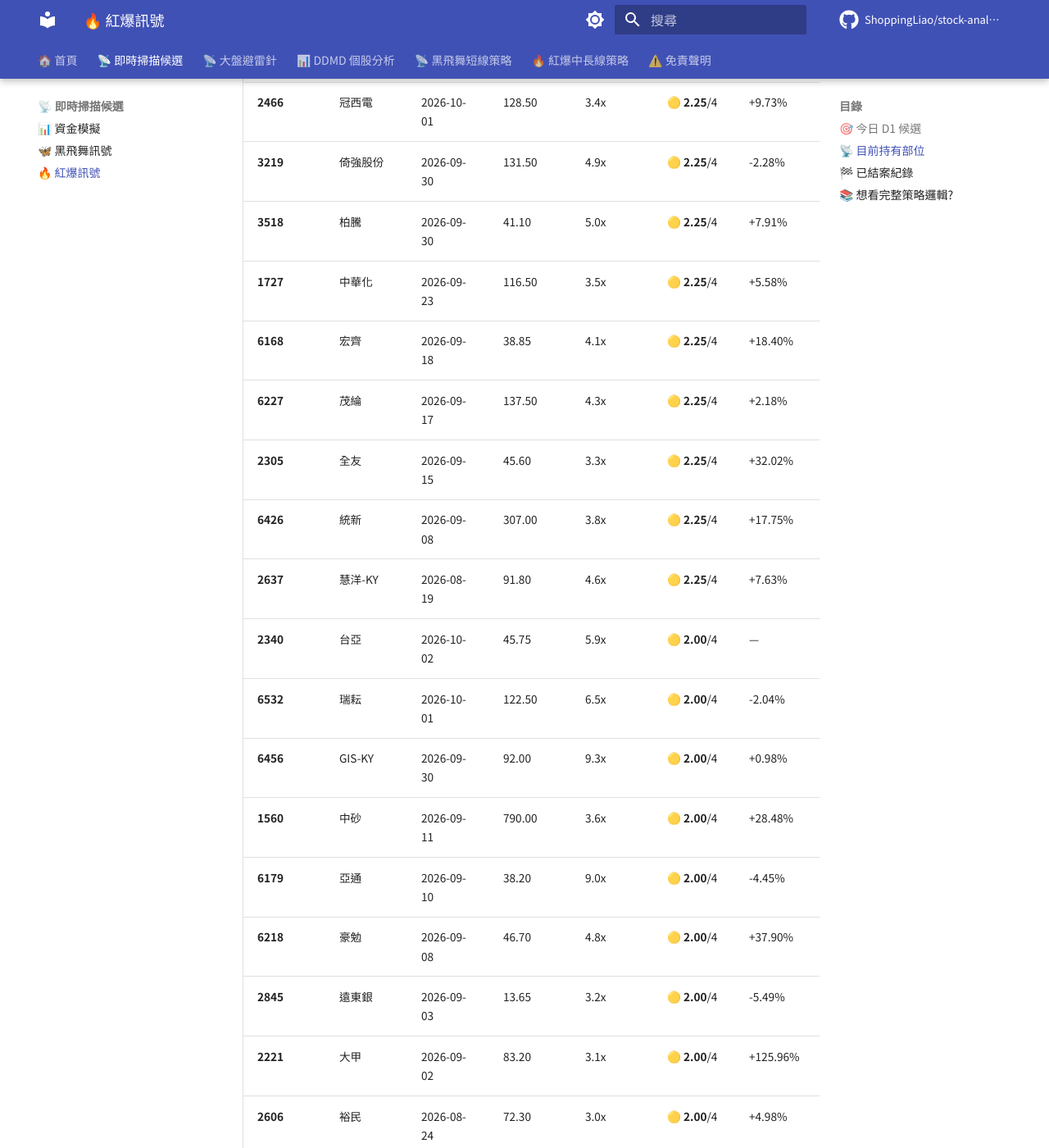
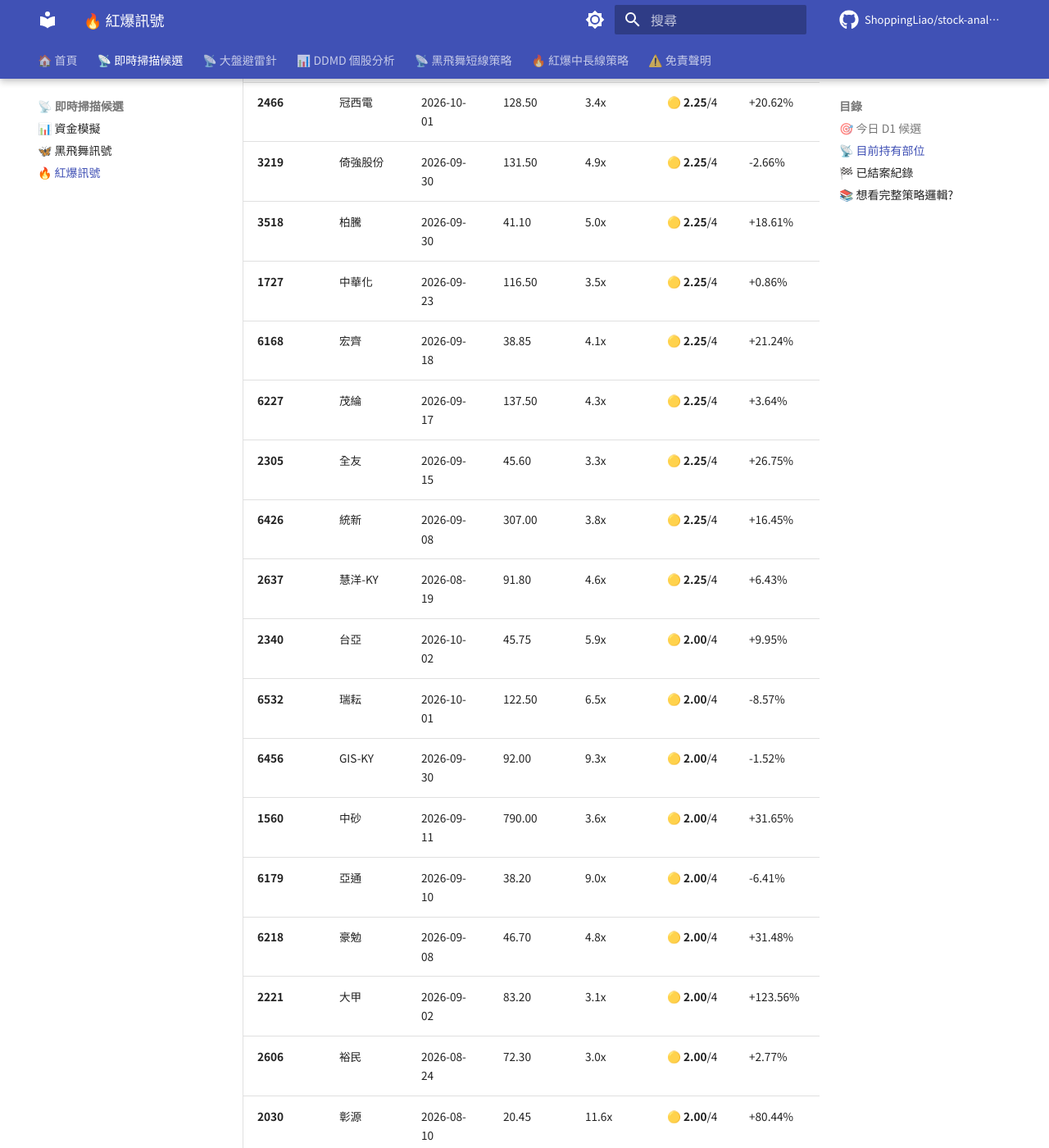
Before and after one commit to ShoppingLiao/stock-analysis-public, an MkDocs documentation site: the page built from docs/signals_red_burst.md, in a window 1280 px wide and 1400 px high, scrolled down 1774 px. Shown: the whole window at 82% size. Built offline with MkDocs 1.6.1 and Material for MkDocs 9.7.7, drawn with Linux system fonts in a browser that asks for light colours; comment, search, counter and statistics services are not loaded; some of the changed text lies outside the part shown.

Commit message:
docs(signals): update BB + RB + capital (2026-10-05)

```diff
--- a/docs/signals_red_burst.md
+++ b/docs/signals_red_burst.md
@@ -8,7 +8,7 @@ D1 條件成立 → 當天 13:00 後直接進場(漲停則 D2 開盤)。進場
 ## 🎯 今日 D1 候選
 
 剛滿足「**創 400 日新高 + 量 ≥ 20 日均量 3x**」的標的。
-已排除目前持有部位(42 檔 active),實戰一倉一筆。
+已排除目前持有部位(41 檔 active),實戰一倉一筆。
 
 !!! warning "重要法律聲明"
     本段僅揭露「滿足 D1 條件」的訊號,**不附進場價、不構成投資建議**。
@@ -20,52 +20,51 @@ D1 條件成立 → 當天 13:00 後直接進場(漲停則 D2 開盤)。進場
 
 ## 📡 目前持有部位
 
-共 **42 檔** 在追蹤中,每 20 天結算一次。
+共 **41 檔** 在追蹤中,每 20 天結算一次。
 
 | 代號 | 公司 | 進場日 | 進場價 | 量比 | TDMD-RB | 最新 % | MFE | MAE | review |
 |------|------|--------|--------|------|---------|--------|-----|-----|--------|
-| **8039** | 台虹 | 2026-07-14 | 185.50 | 5.7x | 🟠 **3.50**/4 | +59.57% | +96.23% | -14.82% | 2/10 |
-| **2409** | 友達 | 2026-09-22 | 36.65 | 3.6x | 🟠 **3.00**/4 | +10.37% | +11.46% | -8.87% | 0/10 |
-| **1709** | 和益 | 2026-08-13 | 30.65 | 5.3x | 🟠 **3.00**/4 | +90.86% | +90.86% | -3.75% | 1/10 |
-| **6526** | 達發 | 2026-09-23 | 840.00 | 4.8x | 🟡 **2.75**/4 | -0.60% | +2.62% | -4.76% | 0/10 |
-| **3264** | 欣銓 | 2026-09-21 | 284.00 | 3.2x | 🟡 **2.75**/4 | -13.73% | +1.94% | -16.20% | 0/10 |
-| **6538** | 倉和 | 2026-09-04 | 300.00 | 3.8x | 🟡 **2.75**/4 | +24.17% | +56.00% | -6.17% | 0/10 |
-| **3498** | 陽程 | 2026-08-17 | 158.50 | 4.2x | 🟡 **2.75**/4 | +35.65% | +48.26% | -3.15% | 1/10 |
-| **6672** | 騰輝電子-KY | 2026-10-01 | 405.50 | 3.0x | 🟡 **2.50**/4 | +8.26% | +8.26% | -0.37% | 0/10 |
-| **2464** | 盟立 | 2026-09-04 | 211.00 | 3.1x | 🟡 **2.50**/4 | -7.35% | +0.95% | -18.01% | 0/10 |
-| **3094** | 聯傑 | 2026-09-04 | 46.50 | 5.8x | 🟡 **2.50**/4 | +51.18% | +56.99% | -13.33% | 0/10 |
-| **2887** | 台新新光金 | 2026-08-31 | 38.55 | 3.6x | 🟡 **2.50**/4 | +5.19% | +16.21% | +0.78% | 1/10 |
+| **8039** | 台虹 | 2026-07-14 | 185.50 | 5.7x | 🟠 **3.50**/4 | +63.61% | +96.23% | -14.82% | 2/10 |
+| **2409** | 友達 | 2026-09-22 | 36.65 | 3.6x | 🟠 **3.00**/4 | +6.55% | +18.83% | -8.87% | 0/10 |
+| **1709** | 和益 | 2026-08-13 | 30.65 | 5.3x | 🟠 **3.00**/4 | +109.79% | +109.79% | -3.75% | 1/10 |
+| **6526** | 達發 | 2026-09-23 | 840.00 | 4.8x | 🟡 **2.75**/4 | +0.12% | +5.36% | -4.76% | 0/10 |
+| **3264** | 欣銓 | 2026-09-21 | 284.00 | 3.2x | 🟡 **2.75**/4 | -14.96% | +1.94% | -16.20% | 0/10 |
+| **6538** | 倉和 | 2026-09-04 | 300.00 | 3.8x | 🟡 **2.75**/4 | +11.83% | +56.00% | -6.17% | 0/10 |
+| **3498** | 陽程 | 2026-08-17 | 158.50 | 4.2x | 🟡 **2.75**/4 | +49.21% | +49.21% | -3.15% | 1/10 |
+| **6672** | 騰輝電子-KY | 2026-10-01 | 405.50 | 3.0x | 🟡 **2.50**/4 | +11.22% | +12.82% | -0.37% | 0/10 |
+| **2464** | 盟立 | 2026-09-04 | 211.00 | 3.1x | 🟡 **2.50**/4 | -9.48% | +0.95% | -18.01% | 0/10 |
+| **3094** | 聯傑 | 2026-09-04 | 46.50 | 5.8x | 🟡 **2.50**/4 | +48.39% | +58.06% | -13.33% | 0/10 |
+| **2887** | 台新新光金 | 2026-08-31 | 38.55 | 3.6x | 🟡 **2.50**/4 | +5.97% | +16.21% | +0.78% | 1/10 |
 | **6214** | 精誠 | 2026-08-17 | 175.50 | 10.6x | 🟡 **2.50**/4 | +7.41% | +11.11% | -1.14% | 1/10 |
-| **2395** | 研華 | 2026-07-09 | 547.00 | 3.1x | 🟡 **2.50**/4 | +30.90% | +37.84% | -9.78% | 2/10 |
-| **9933** | 中鼎 | (漲停隔日) | (待 D2 open) | 9.2x | 🟡 **2.25**/4 | — | — | — | 0/10 |
-| **2466** | 冠西電 | 2026-10-01 | 128.50 | 3.4x | 🟡 **2.25**/4 | +9.73% | +9.73% | +1.56% | 0/10 |
-| **3219** | 倚強股份 | 2026-09-30 | 131.50 | 4.9x | 🟡 **2.25**/4 | -2.28% | +1.90% | -3.80% | 0/10 |
-| **3518** | 柏騰 | 2026-09-30 | 41.10 | 5.0x | 🟡 **2.25**/4 | +7.91% | +9.85% | -2.31% | 0/10 |
-| **1727** | 中華化 | 2026-09-23 | 116.50 | 3.5x | 🟡 **2.25**/4 | +5.58% | +7.30% | -10.73% | 0/10 |
-| **6168** | 宏齊 | 2026-09-18 | 38.85 | 4.1x | 🟡 **2.25**/4 | +18.40% | +23.55% | +3.47% | 0/10 |
-| **6227** | 茂綸 | 2026-09-17 | 137.50 | 4.3x | 🟡 **2.25**/4 | +2.18% | +3.27% | -6.91% | 0/10 |
-| **2305** | 全友 | 2026-09-15 | 45.60 | 3.3x | 🟡 **2.25**/4 | +32.02% | +58.99% | -3.29% | 0/10 |
-| **6426** | 統新 | 2026-09-08 | 307.00 | 3.8x | 🟡 **2.25**/4 | +17.75% | +34.20% | -6.19% | 0/10 |
-| **2637** | 慧洋-KY | 2026-08-19 | 91.80 | 4.6x | 🟡 **2.25**/4 | +7.63% | +17.65% | -1.96% | 1/10 |
-| **2340** | 台亞 | 2026-10-02 | 45.75 | 5.9x | 🟡 **2.00**/4 | — | — | — | 0/10 |
-| **6532** | 瑞耘 | 2026-10-01 | 122.50 | 6.5x | 🟡 **2.00**/4 | -2.04% | +0.82% | -4.08% | 0/10 |
-| **6456** | GIS-KY | 2026-09-30 | 92.00 | 9.3x | 🟡 **2.00**/4 | +0.98% | +2.17% | -6.41% | 0/10 |
-| **1560** | 中砂 | 2026-09-11 | 790.00 | 3.6x | 🟡 **2.00**/4 | +28.48% | +30.38% | -6.96% | 0/10 |
-| **6179** | 亞通 | 2026-09-10 | 38.20 | 9.0x | 🟡 **2.00**/4 | -4.45% | +9.69% | -14.01% | 0/10 |
-| **6218** | 豪勉 | 2026-09-08 | 46.70 | 4.8x | 🟡 **2.00**/4 | +37.90% | +47.75% | -7.39% | 0/10 |
-| **2845** | 遠東銀 | 2026-09-03 | 13.65 | 3.2x | 🟡 **2.00**/4 | -5.49% | +1.47% | -5.49% | 0/10 |
-| **2221** | 大甲 | 2026-09-02 | 83.20 | 3.1x | 🟡 **2.00**/4 | +125.96% | +137.98% | +0.60% | 1/10 |
-| **2606** | 裕民 | 2026-08-24 | 72.30 | 3.0x | 🟡 **2.00**/4 | +4.98% | +13.00% | -3.18% | 1/10 |
-| **2030** | 彰源 | 2026-08-10 | 20.45 | 11.6x | 🟡 **2.00**/4 | +87.78% | +95.60% | +0.00% | 1/10 |
-| **2069** | 運錩 | 2026-09-11 | 24.65 | 4.0x | ⚪ **1.75**/4 | +5.27% | +11.76% | -7.51% | 0/10 |
-| **6226** | 光鼎 | 2026-08-31 | 31.60 | 3.4x | ⚪ **1.75**/4 | +46.84% | +63.61% | -6.96% | 1/10 |
-| **2033** | 佳大 | 2026-08-28 | 25.65 | 3.6x | ⚪ **1.75**/4 | +99.61% | +99.61% | -8.77% | 1/10 |
-| **2465** | 麗臺 | 2026-08-11 | 86.90 | 3.0x | ⚪ **1.75**/4 | +6.90% | +23.71% | -2.88% | 1/10 |
-| **2020** | 美亞 | 2026-10-01 | 26.20 | 25.5x | ⚪ **1.50**/4 | +2.67% | +6.11% | -4.20% | 0/10 |
-| **6133** | 金橋 | 2026-09-30 | 29.60 | 4.9x | ⚪ **1.50**/4 | -1.69% | +4.73% | -3.72% | 0/10 |
-| **6933** | AMAX-KY | 2026-09-18 | 342.00 | 3.0x | ⚪ **1.50**/4 | +10.82% | +20.76% | -7.60% | 0/10 |
-| **8227** | 巨有科技 | 2026-09-14 | 241.00 | 11.9x | ⚪ **1.50**/4 | +53.53% | +59.54% | -0.83% | 0/10 |
-| **6617** | 共信-KY | 2026-09-08 | 134.50 | 3.7x | ⚪ **1.25**/4 | -2.23% | +10.78% | -6.69% | 0/10 |
+| **2395** | 研華 | 2026-07-09 | 547.00 | 3.1x | 🟡 **2.50**/4 | +35.28% | +37.84% | -9.78% | 2/10 |
+| **9933** | 中鼎 | 2026-10-05 | 48.75 | 9.2x | 🟡 **2.25**/4 | — | — | — | 0/10 |
+| **2466** | 冠西電 | 2026-10-01 | 128.50 | 3.4x | 🟡 **2.25**/4 | +20.62% | +20.62% | +1.56% | 0/10 |
+| **3219** | 倚強股份 | 2026-09-30 | 131.50 | 4.9x | 🟡 **2.25**/4 | -2.66% | +1.90% | -4.56% | 0/10 |
+| **3518** | 柏騰 | 2026-09-30 | 41.10 | 5.0x | 🟡 **2.25**/4 | +18.61% | +18.61% | -2.31% | 0/10 |
+| **1727** | 中華化 | 2026-09-23 | 116.50 | 3.5x | 🟡 **2.25**/4 | +0.86% | +11.59% | -10.73% | 0/10 |
+| **6168** | 宏齊 | 2026-09-18 | 38.85 | 4.1x | 🟡 **2.25**/4 | +21.24% | +30.24% | +3.47% | 0/10 |
+| **6227** | 茂綸 | 2026-09-17 | 137.50 | 4.3x | 🟡 **2.25**/4 | +3.64% | +10.18% | -6.91% | 0/10 |
+| **2305** | 全友 | 2026-09-15 | 45.60 | 3.3x | 🟡 **2.25**/4 | +26.75% | +58.99% | -3.29% | 0/10 |
+| **6426** | 統新 | 2026-09-08 | 307.00 | 3.8x | 🟡 **2.25**/4 | +16.45% | +34.20% | -6.19% | 0/10 |
+| **2637** | 慧洋-KY | 2026-08-19 | 91.80 | 4.6x | 🟡 **2.25**/4 | +6.43% | +17.65% | -1.96% | 1/10 |
+| **2340** | 台亞 | 2026-10-02 | 45.75 | 5.9x | 🟡 **2.00**/4 | +9.95% | +9.95% | +1.64% | 0/10 |
+| **6532** | 瑞耘 | 2026-10-01 | 122.50 | 6.5x | 🟡 **2.00**/4 | -8.57% | +0.82% | -9.39% | 0/10 |
+| **6456** | GIS-KY | 2026-09-30 | 92.00 | 9.3x | 🟡 **2.00**/4 | -1.52% | +2.17% | -6.41% | 0/10 |
+| **1560** | 中砂 | 2026-09-11 | 790.00 | 3.6x | 🟡 **2.00**/4 | +31.65% | +34.18% | -6.96% | 0/10 |
+| **6179** | 亞通 | 2026-09-10 | 38.20 | 9.0x | 🟡 **2.00**/4 | -6.41% | +9.69% | -14.01% | 0/10 |
+| **6218** | 豪勉 | 2026-09-08 | 46.70 | 4.8x | 🟡 **2.00**/4 | +31.48% | +47.75% | -7.39% | 0/10 |
+| **2221** | 大甲 | 2026-09-02 | 83.20 | 3.1x | 🟡 **2.00**/4 | +123.56% | +137.98% | +0.60% | 1/10 |
+| **2606** | 裕民 | 2026-08-24 | 72.30 | 3.0x | 🟡 **2.00**/4 | +2.77% | +13.00% | -3.18% | 1/10 |
+| **2030** | 彰源 | 2026-08-10 | 20.45 | 11.6x | 🟡 **2.00**/4 | +80.44% | +95.60% | +0.00% | 1/10 |
+| **2069** | 運錩 | 2026-09-11 | 24.65 | 4.0x | ⚪ **1.75**/4 | +0.61% | +11.76% | -7.51% | 0/10 |
+| **6226** | 光鼎 | 2026-08-31 | 31.60 | 3.4x | ⚪ **1.75**/4 | +36.08% | +63.61% | -6.96% | 1/10 |
+| **2033** | 佳大 | 2026-08-28 | 25.65 | 3.6x | ⚪ **1.75**/4 | +98.83% | +119.49% | -8.77% | 1/10 |
+| **2465** | 麗臺 | 2026-08-11 | 86.90 | 3.0x | ⚪ **1.75**/4 | +4.60% | +23.71% | -2.88% | 1/10 |
+| **2020** | 美亞 | 2026-10-01 | 26.20 | 25.5x | ⚪ **1.50**/4 | -3.63% | +6.11% | -4.20% | 0/10 |
+| **6133** | 金橋 | 2026-09-30 | 29.60 | 4.9x | ⚪ **1.50**/4 | -1.18% | +4.73% | -3.72% | 0/10 |
+| **6933** | AMAX-KY | 2026-09-18 | 342.00 | 3.0x | ⚪ **1.50**/4 | +12.28% | +20.76% | -7.60% | 0/10 |
+| **8227** | 巨有科技 | 2026-09-14 | 241.00 | 11.9x | ⚪ **1.50**/4 | +51.87% | +59.54% | -0.83% | 0/10 |
+| **6617** | 共信-KY | 2026-09-08 | 134.50 | 3.7x | ⚪ **1.25**/4 | -5.20% | +10.78% | -6.69% | 0/10 |
 
 > TDMD-RB:🔴 主力(4)/🟠 中倉(3)/🟡 試單(2)/⚪ 觀察(<2)。T=突破力道+多頭陡峭、D=量爆強度、M=籌碼三條合一、Dr=LLM 題材。
 
@@ -73,10 +72,11 @@ D1 條件成立 → 當天 13:00 後直接進場(漲停則 D2 開盤)。進場
 
 ## 🏁 已結案紀錄
 
-共 **252 筆** 已結案,勝率 **30.6%**,平均報酬 **-3.29%**
+共 **253 筆** 已結案,勝率 **30.4%**,平均報酬 **-3.30%**
 
 | 代號 | 公司 | 進場日 | 出場日 | 進場價 | 出場價 | 報酬 | 出場原因 |
 |------|------|--------|--------|--------|--------|------|---------|
+| 2845 | 遠東銀 | 2026-09-03 | 2026-10-05 | 13.65 | 12.80 | -6.23% | 20 天結算 漲幅 -6.23% < 5% |
 | 3141 | 晶宏 | 2026-09-02 | 2026-10-02 | 93.50 | 87.10 | -6.84% | 20 天結算 漲幅 -6.84% < 5% |
 | 2301 | 光寶科 | 2026-08-05 | 2026-10-02 | 249.00 | 281.50 | **+13.05%** | 40 天結算 漲幅 -10.63% < 5% |
 | 1312 | 國喬 | 2026-09-01 | 2026-10-01 | 15.65 | 14.60 | -6.71% | 20 天結算 漲幅 -6.71% < 5% |
@@ -88,15 +88,14 @@ D1 條件成立 → 當天 13:00 後直接進場(漲停則 D2 開盤)。進場
 | 2426 | 鼎元 | 2026-08-26 | 2026-09-23 | 99.80 | 97.80 | -2.00% | 20 天結算 漲幅 -2.00% < 5% |
 | 2615 | 萬海 | 2026-08-24 | 2026-09-21 | 124.50 | 117.00 | -6.02% | 20 天結算 漲幅 -6.02% < 5% |
 | 2851 | 中再保 | 2026-08-21 | 2026-09-18 | 47.10 | 47.00 | -0.21% | 20 天結算 漲幅 -0.21% < 5% |
+| 3490 | 單井 | 2026-08-19 | 2026-09-16 | 46.80 | 44.80 | -4.27% | 20 天結算 漲幅 -4.27% < 5% |
+| 6108 | 競國 | 2026-08-19 | 2026-09-16 | 24.75 | 23.00 | -7.07% | 20 天結算 漲幅 -7.07% < 5% |
 | 2634 | 漢翔 | 2026-07-22 | 2026-09-16 | 64.40 | 65.00 | **+0.93%** | 40 天結算 漲幅 -5.25% < 5% |
-| 6108 | 競國 | 2026-08-19 | 2026-09-16 | 24.75 | 23.00 | -7.07% | 20 天結算 漲幅 -7.07% < 5% |
-| 3490 | 單井 | 2026-08-19 | 2026-09-16 | 46.80 | 44.80 | -4.27% | 20 天結算 漲幅 -4.27% < 5% |
 | 2359 | 所羅門 | 2026-08-18 | 2026-09-15 | 177.50 | 125.00 | -29.58% | 20 天結算 漲幅 -29.58% < 5% |
 | 6265 | 方土昶 | 2026-08-17 | 2026-09-14 | 63.30 | 49.20 | -22.27% | 20 天結算 漲幅 -22.27% < 5% |
 | 2357 | 華碩 | 2026-08-14 | 2026-09-11 | 996.00 | 924.00 | -7.23% | 20 天結算 漲幅 -7.23% < 5% |
 | 2027 | 大成鋼 | 2026-08-13 | 2026-09-10 | 50.40 | 48.20 | -4.37% | 20 天結算 漲幅 -4.37% < 5% |
 | 2103 | 台橡 | 2026-08-11 | 2026-09-08 | 28.65 | 25.75 | -10.12% | 20 天結算 漲幅 -10.12% < 5% |
-| 6446 | 藥華藥 | 2026-05-14 | 2026-09-07 | 780.00 | 1325.00 | **+69.87%** | 80 天結算 漲幅 -0.38% < 5% |
 
 *僅顯示最近 20 筆,完整紀錄會累積在內部 journal。*
 
```
Also changed, not shown: docs/signals_capital.md (+12 -12 lines).
